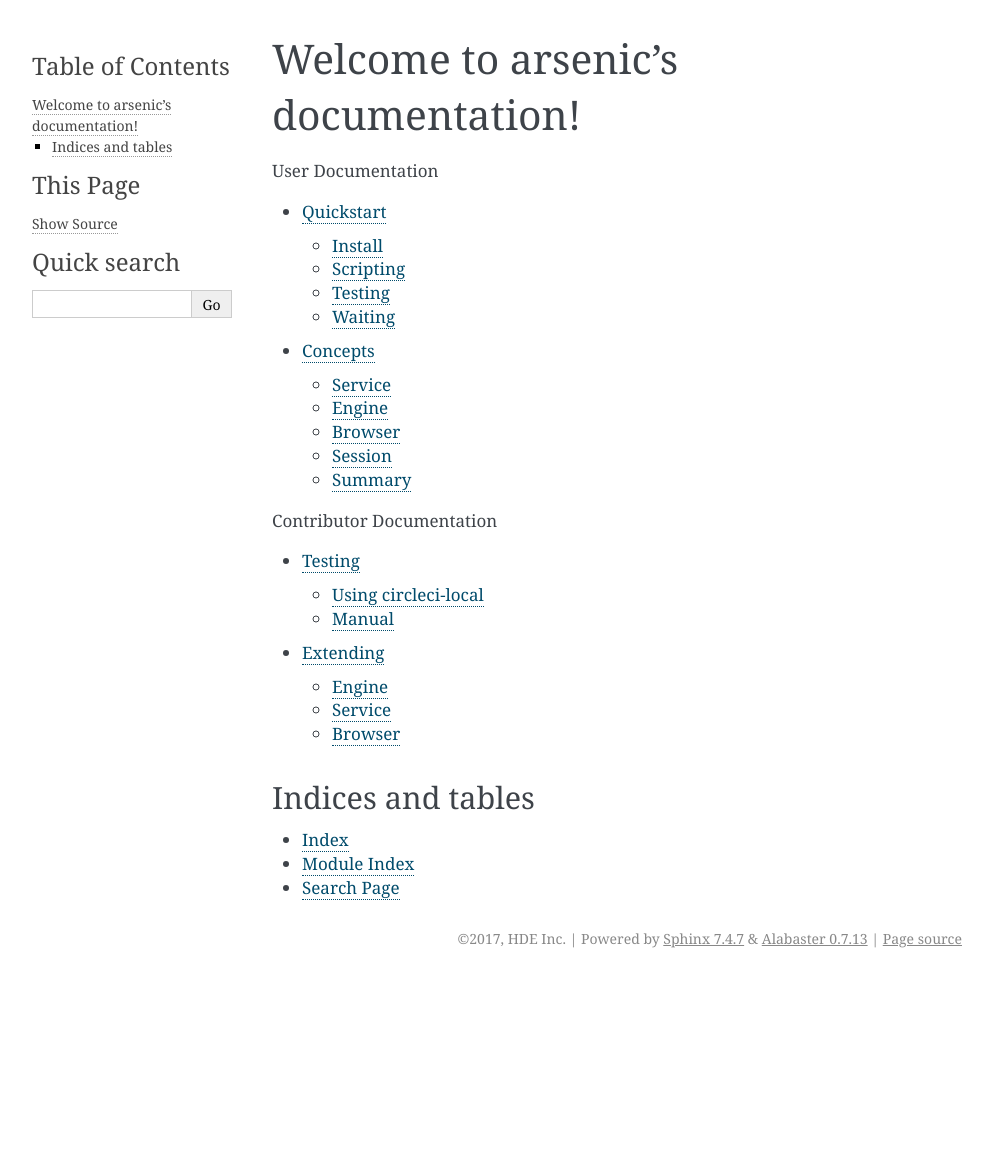
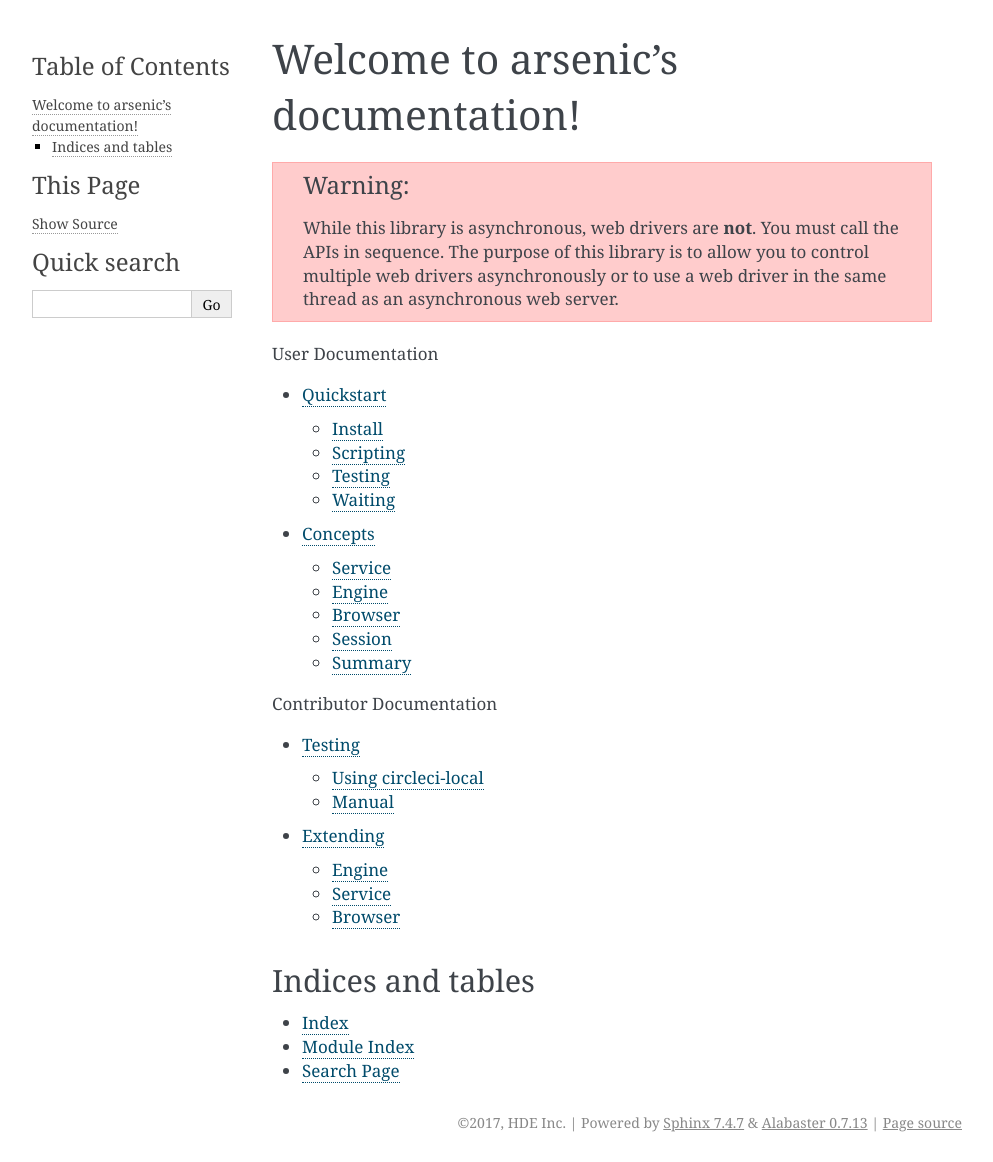
Before and after one commit to HENNGE/arsenic, a Sphinx documentation site: the page built from docs/index.rst, in a window 1280 px wide. Shown: the whole page, without its empty margins (148-1141 px from the left). Built offline with Sphinx 7.4.7, drawn with Linux system fonts in a browser that asks for light colours; before the commit the page ends 978 px from its top, so only the background shows below that.

Commit message:
added warning

```diff
--- a/docs/index.rst
+++ b/docs/index.rst
@@ -6,6 +6,13 @@
 Welcome to arsenic's documentation!
 ###################################
 
+
+.. warning::
+
+    While this library is asynchronous, web drivers are **not**. You must call
+    the APIs in sequence. The purpose of this library is to allow you to control
+    multiple web drivers asynchronously or to use a web driver in the same thread
+    as an asynchronous web server.
 
 .. toctree::
     :maxdepth: 2
```
